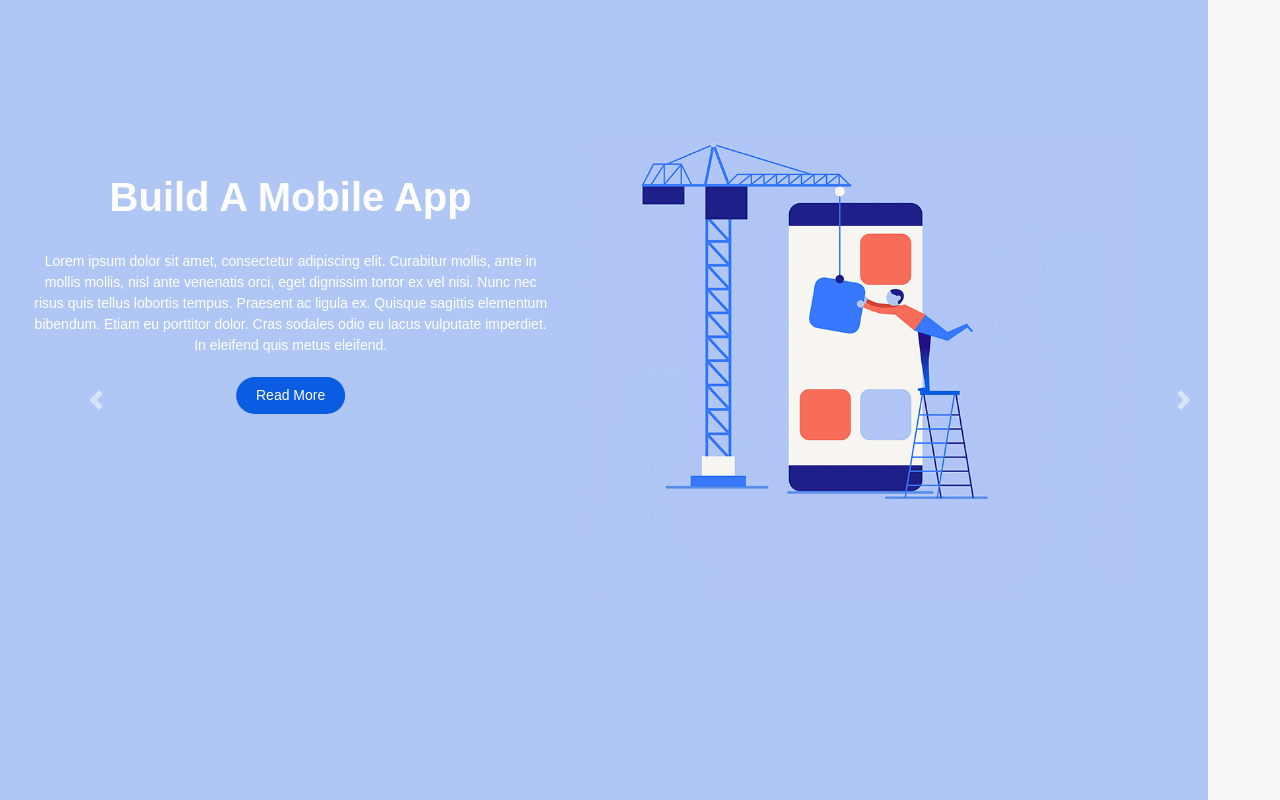
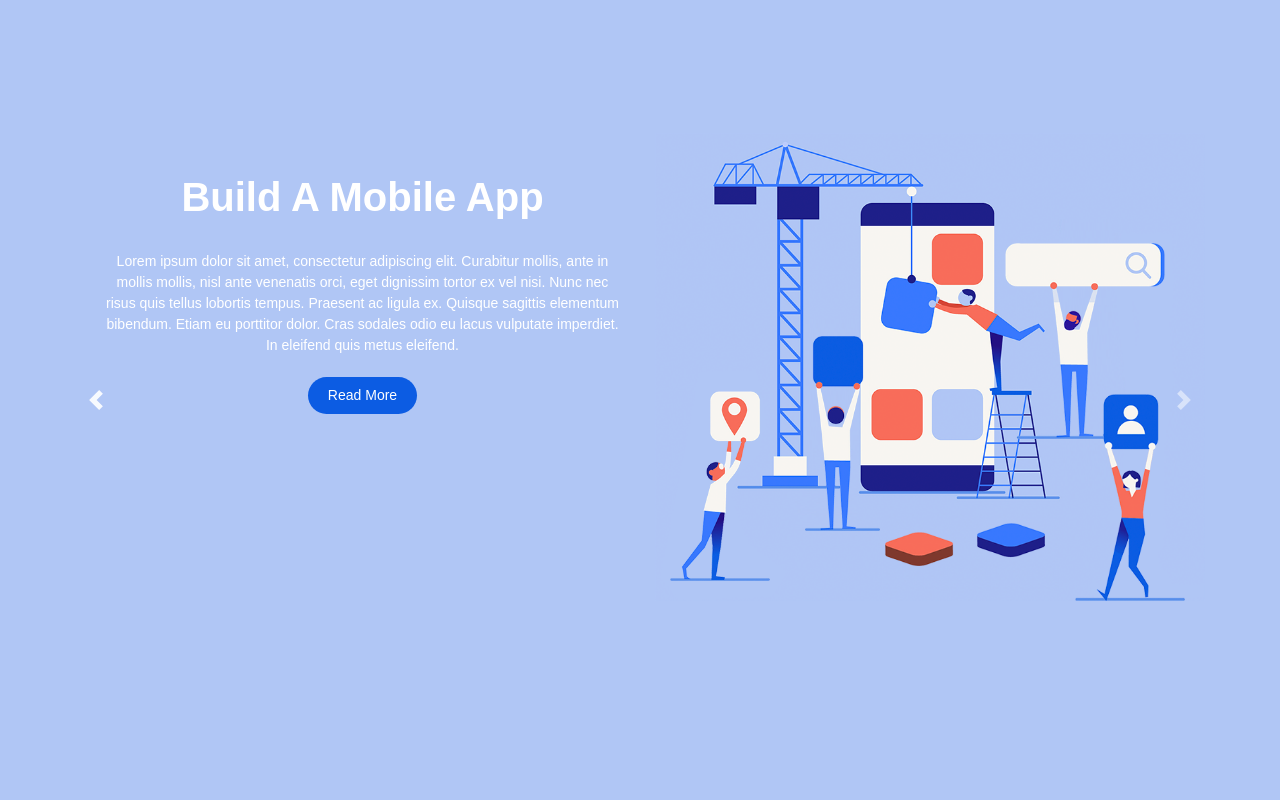
Before and after one commit to HamzaAhmedSheikh/demo_project-4b_short_animation, a React (Create React App) app: page / in a window 1280 px wide. Built offline with nearby package versions, Linux system fonts and the light colour scheme.

Commit message:
slide one ready to animate

```diff
--- a/src/4B_Short_Animation/App.js
+++ b/src/4B_Short_Animation/App.js
@@ -2,6 +2,13 @@ import React from 'react'
 import './style.css'
 
 import PictureOne from './images/pic-1.png'
+import PictureTwo from './images/pic-2.png'
+import PictureThree from './images/pic-3.png'
+import PictureFour from './images/pic-4.png'
+import PictureFive from './images/pic-5.png'
+import PictureSix from './images/pic-6.png'
+
+
 import ImageOne from './images/img-1.png'
 
 export const Animation = () => {
@@ -25,7 +32,12 @@ export const Animation = () => {
              </div>
              <div className="col-md-6">
                <div className="img-box">
-                  <img src={PictureOne} className='pic-one' alt='pic1' />
+                  <img src={PictureOne} className='pic-one' alt='pic-1' />
+                  <img src={PictureTwo} className='pic-two' alt='pic-2' />
+                  <img src={PictureThree} className='pic-three' alt='pic-3' />
+                  <img src={PictureFour} className='pic-four' alt='pic-4' />
+                  <img src={PictureFive} className='pic-five' alt='pic-5' />
+                  <img src={PictureSix} className='pic-six' alt='pic-6' />
                </div>
              </div>
            </div>
--- a/src/4B_Short_Animation/style.css
+++ b/src/4B_Short_Animation/style.css
@@ -10,10 +10,46 @@
 
 .img-box {
     width: 550px;
+    position: relative;
 }
 
 .pic-one {
     width: 100%;
+}
+
+.pic-two {
+    width: 100px;
+    position: absolute;
+    left: 15px;
+    bottom: 20px;
+}
+
+.pic-three {
+    width: 75px;
+    position: absolute;
+    left: 150px;
+    bottom: 70px;
+}
+
+.pic-four {
+    width: 160px;
+    position: absolute;
+    right: 40px;
+    top: 110px;
+}
+
+.pic-five {
+    width: 110px;
+    position: absolute;
+    right: 20px;
+    bottom: 0;
+}
+
+.pic-six {
+    width: 160px;
+    position: absolute;
+    right: 160px;
+    bottom: 35px;
 }
 
 .slide-one {
```
